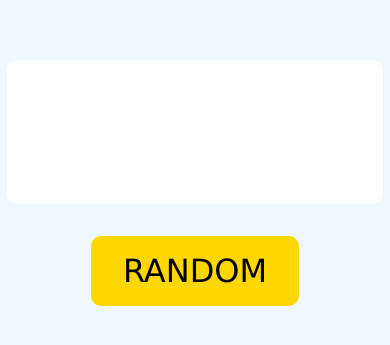
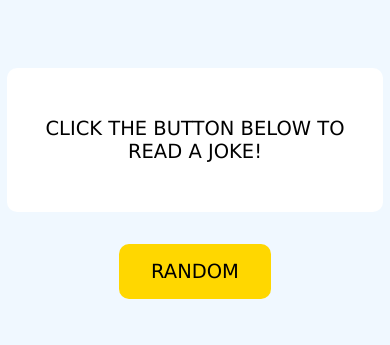
Before and after one commit to Ayroid/Java-Script, a website: page Exercises/Question3.html in a window 390 px wide. Shown: the part 255-600 px from the top of the page. Drawn offline with Linux system fonts and the light colour scheme.

Commit message:
responsiveness added

```diff
--- a/Exercises/Question3.html
+++ b/Exercises/Question3.html
@@ -31,7 +31,7 @@
             border-radius: 10px;
             padding: 2rem;
             margin: 2rem;
-            font-size: 2rem;
+            font-size: min(2rem, 5vw);
             text-align: center;
             display: flex;
             justify-content: center;
@@ -40,13 +40,19 @@
 
         .random-button {
             background-color: gold;
-            font-size: 2rem;
+            font-size: min(2rem, 5vw);
             display: flex;
             justify-content: center;
             align-items: center;
             padding: 1rem 2rem;
             font-weight: 500;
             border-radius: 10px;
+            -webkit-touch-callout: none;
+            -webkit-user-select: none;
+            -khtml-user-select: none;
+            -moz-user-select: none;
+            -ms-user-select: none;
+            user-select: none;
         }
 
         .random-button:hover {
@@ -59,7 +65,7 @@
 <body>
     <div class="main-body">
         <div class="joke-display">
-
+            CLICK THE BUTTON BELOW TO READ A JOKE!
         </div>
         <div class="random-button" onclick="changeJoke()">RANDOM</div>
     </div>
```
